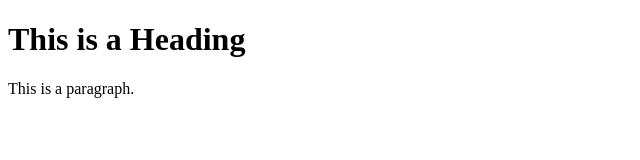
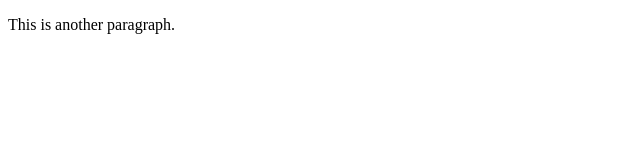
Before and after one commit to fakeladka2/learning-git, a plain HTML site: page index.html in a window 1280 px wide. Shown: the whole page, without its empty margins (0-640 px from the left). Drawn offline with Linux system fonts and the light colour scheme.

Commit message:
added new para

```diff
--- a/index.html
+++ b/index.html
@@ -5,8 +5,8 @@
 </head>
 <body>
 
-<h1>This is a Heading</h1>
-<p>This is a paragraph.</p>
+
+<p>This is another paragraph.</p>
 
 </body>
 </html>
```
